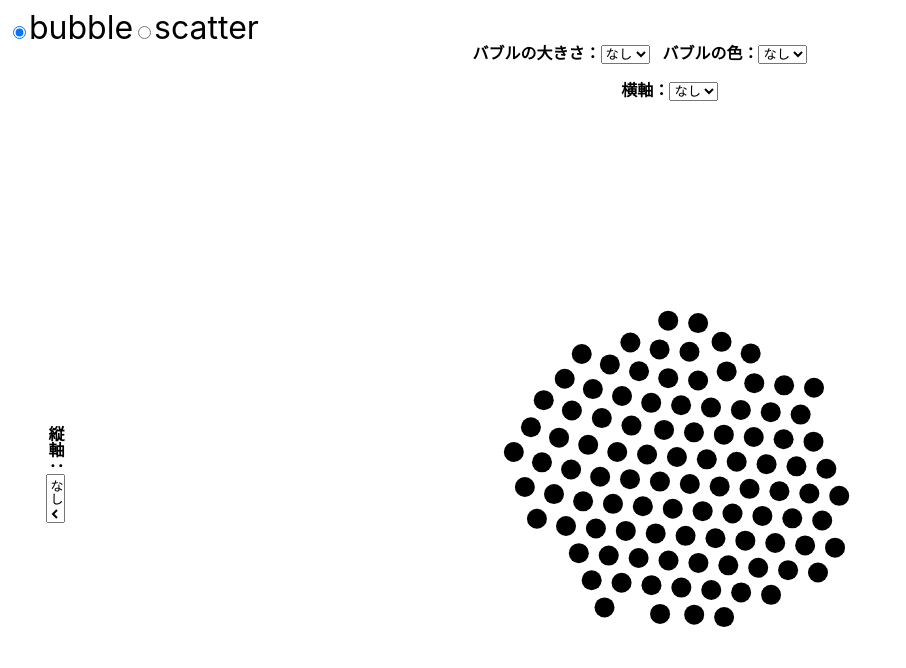
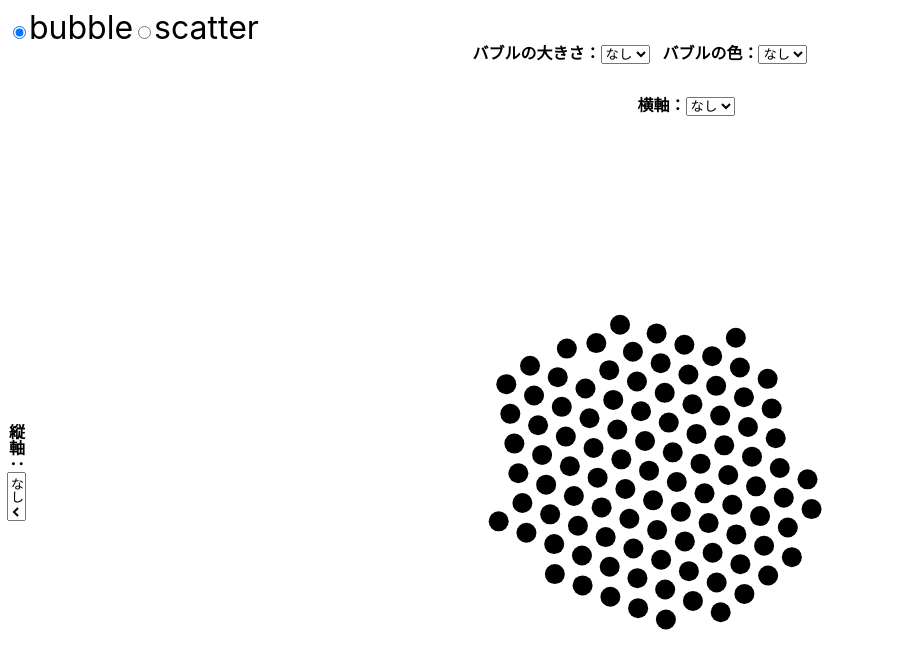
Before and after one commit to yuiseki/inclusive-chart-vite, a React (Vite) app: page /#bubble in a window 1280 px wide. Shown: the top 668 px of the page, without its empty margins (0-906 px from the left). Built offline with nearby package versions, Linux system fonts and the light colour scheme.

Commit message:
ボタンを無理矢理レスポンシブにする

```diff
--- a/src/App.css
+++ b/src/App.css
@@ -3,11 +3,3 @@
   width: 100vw;
   background-color: white;
 }
-
-.show {
-  display: block;
-}
-
-.hide {
-  display: hide;
-}
--- a/src/components/InteractiveBubbleChart.tsx
+++ b/src/components/InteractiveBubbleChart.tsx
@@ -46,10 +46,14 @@ export const InteractiveBubbleChart: React.VFC = () => {
   return (
     <div
       style={{
-        height: "95%",
-        width: "100%",
+        height: "100%",
+        display: "flex",
+        flexDirection: "column",
+        alignItems: "stretch",
+        alignContent: "stretch",
       }}
     >
+      <div style={{ flexGrow: 0 }}>
         <div style={{ width: "100%", textAlign: "center" }}>
           <b>
             バブルの大きさ：
@@ -69,14 +73,15 @@ export const InteractiveBubbleChart: React.VFC = () => {
         </div>
         <div
           style={{
+            flexGrow: 0,
             display: "flex",
             alignItems: "center",
-          flexGrow: 1,
+            height: "80px",
           }}
         >
-        <div style={{ width: "5%" }}></div>
+          <div style={{ height: "100px", width: "100px" }}></div>
           {xAxis === "none" && (
-          <div style={{ width: "100%", textAlign: "center", margin: "1%" }}>
+            <div style={{ width: "100%", textAlign: "center", margin: "4px" }}>
               <b>
                 横軸：
                 <select name="xAxis" onChange={onChangeXAxis}>
@@ -100,20 +105,19 @@ export const InteractiveBubbleChart: React.VFC = () => {
             />
           )}
         </div>
-      <div style={{ width: "100%", height: "100%", display: "flex" }}>
+      </div>
+      <div style={{ flexGrow: 1, display: "flex", marginLeft: "4px" }}>
         <div
           style={{
-            width: "5%",
-            height: "100%",
+            flexGrow: 1,
             display: "flex",
             alignItems: "center",
             writingMode: "vertical-rl",
-            marginLeft: "2%",
           }}
         >
           {yAxis === "none" && (
             <div style={{ height: "100%", textAlign: "center" }}>
-              <b style={{ marginLeft: "1%" }}>
+              <b>
                 縦軸：
                 <select name="yAxis" onChange={onChangeYAxis}>
                   <option value="none">なし</option>
--- a/src/components/InteractiveBubbleChartAxis.tsx
+++ b/src/components/InteractiveBubbleChartAxis.tsx
@@ -5,31 +5,35 @@ export const InteractiveBubbleChartAxis: React.VFC<{
   patterns: string[];
 }> = ({ onResetAxis, patterns }) => {
   return (
+    <div style={{ width: "100%", height: "100%", display: "flex" }}>
+      <button
+        style={{
+          flexGrow: 0,
+          height: "80px",
+          width: "80px",
+          padding: "6px",
+          margin: "4px",
+          border: 0,
+        }}
+        value="none"
+        onClick={onResetAxis}
+      >
+        リセット
+      </button>
       <div
         style={{
-        width: "100%",
-        height: "100%",
+          flexGrow: 1,
           display: "flex",
-        flexDirection: "row",
         }}
       >
-      <div
-        style={{
-          flexGrow: 0,
-          textAlign: "center",
-          margin: "1%",
-          writingMode: "horizontal-tb",
-        }}
-      >
-        <button value="none" onClick={onResetAxis}>
-          リセット
-        </button>
-      </div>
         {patterns.map((pattern) => (
           <div
             style={{
-            margin: "1%",
               flexGrow: 1,
+              height: "100%",
+              margin: "4px",
+              lineHeight: "80px",
+              verticalAlign: "middle",
               textAlign: "center",
               backgroundColor: "lightgray",
             }}
@@ -38,5 +42,6 @@ export const InteractiveBubbleChartAxis: React.VFC<{
           </div>
         ))}
       </div>
+    </div>
   );
 };
```
Lines whose indentation alone changed are shown as unchanged.
